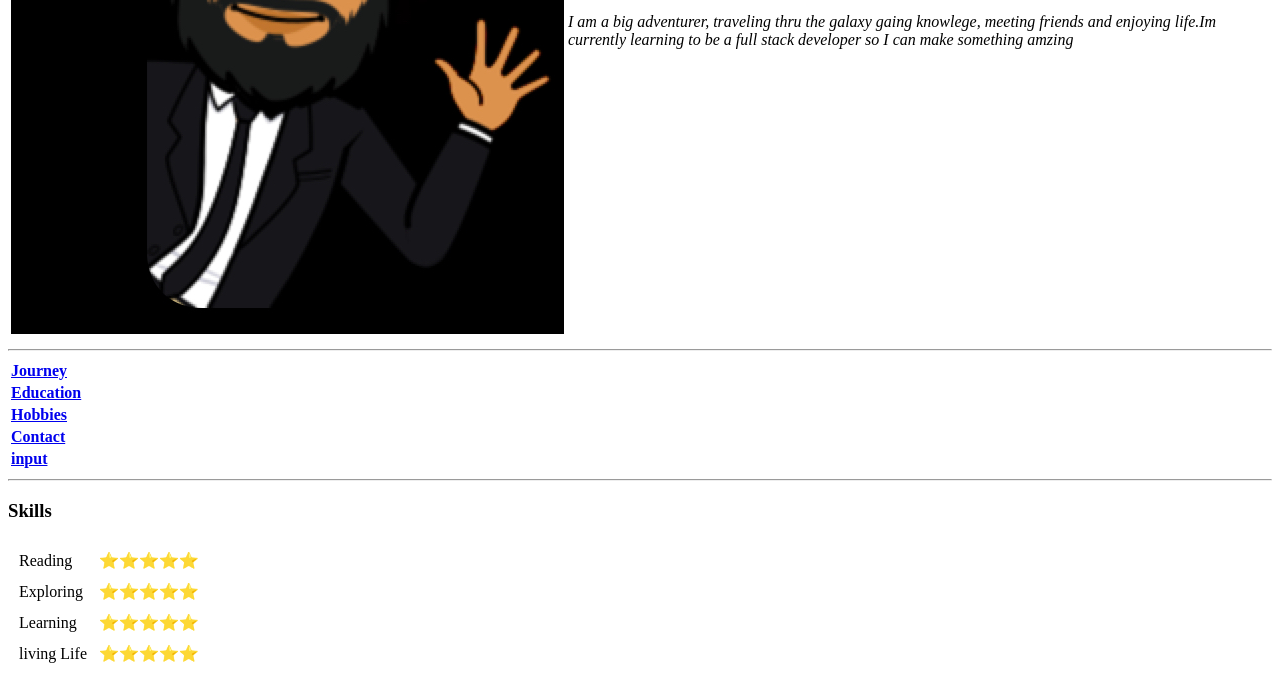
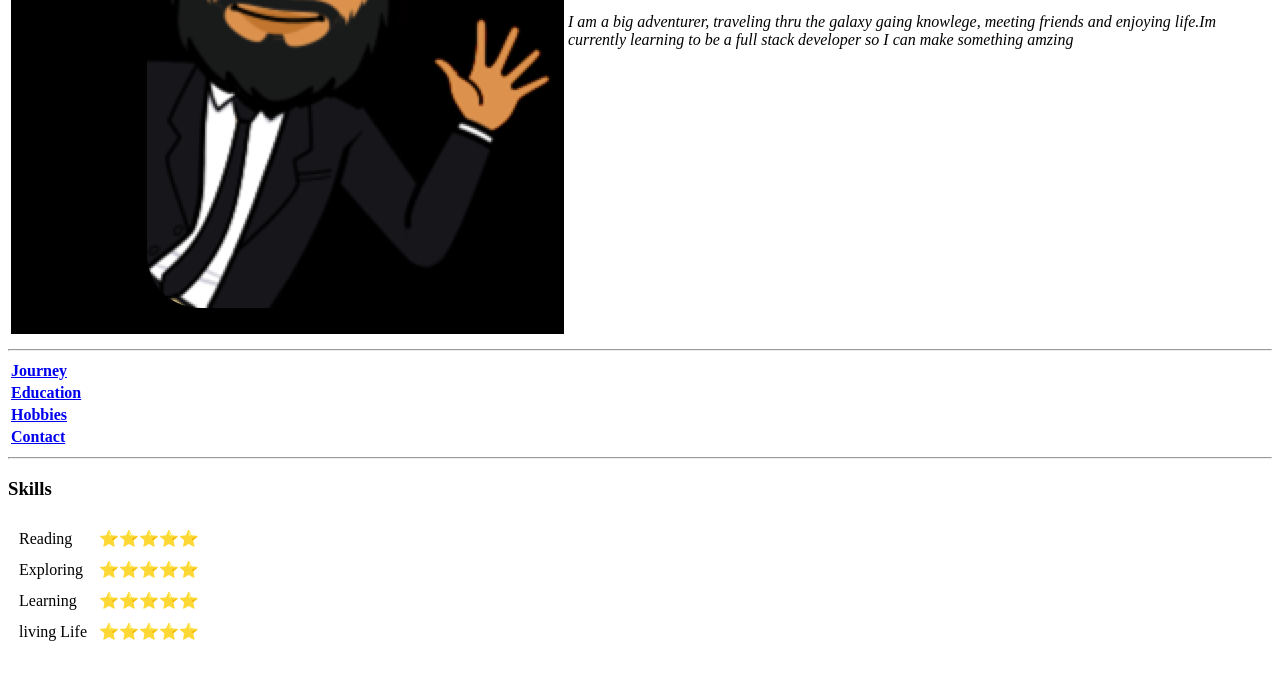
Before and after one commit to NatetheGreat888/cv, a plain HTML site: page index.html in a window 1280 px wide. Shown: the part 385-1067 px from the top of the page. After the commit the page ends 1045 px from the top, so only its background shows below. Drawn offline with Linux system fonts and the light colour scheme.

Commit message:
Update index.html

```diff
--- a/index.html
+++ b/index.html
@@ -32,9 +32,6 @@
     </tr>
     <tr>
       <td><strong><a href="Contact.html">Contact</a></strong></td>
-    </tr>
-    <tr>
-      <td><strong><a href="inputs.html">input</a></strong></td>
     </tr>
   </table>
   <hr>
```
